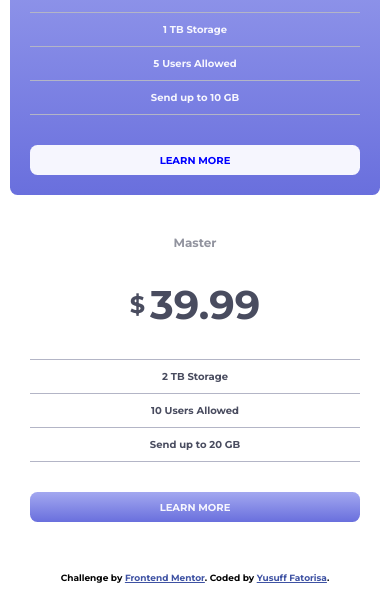
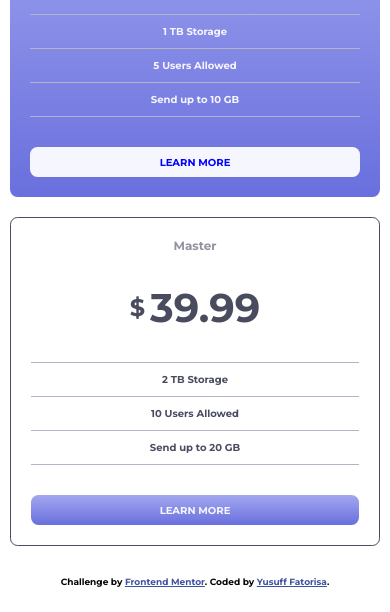
Before and after one commit to yusuff-fatorisa/pricing, a plain HTML site: page index.html in a window 390 px wide. Shown: the part 618-1230 px from the top of the page. Drawn offline with Linux system fonts and the light colour scheme.

Commit message:
fixed border on pricing cards

```diff
--- a/pages/main.css
+++ b/pages/main.css
@@ -277,6 +277,10 @@ body {
 	.card .subscription-cards > div {
 		width: 95% !important;
 	}
+
+	.basic, .master {
+		border: 1px solid var(--Dark-Grayish-Blue);
+	}
 	.attribution {
 		font-size: 9px;
 	}
```
